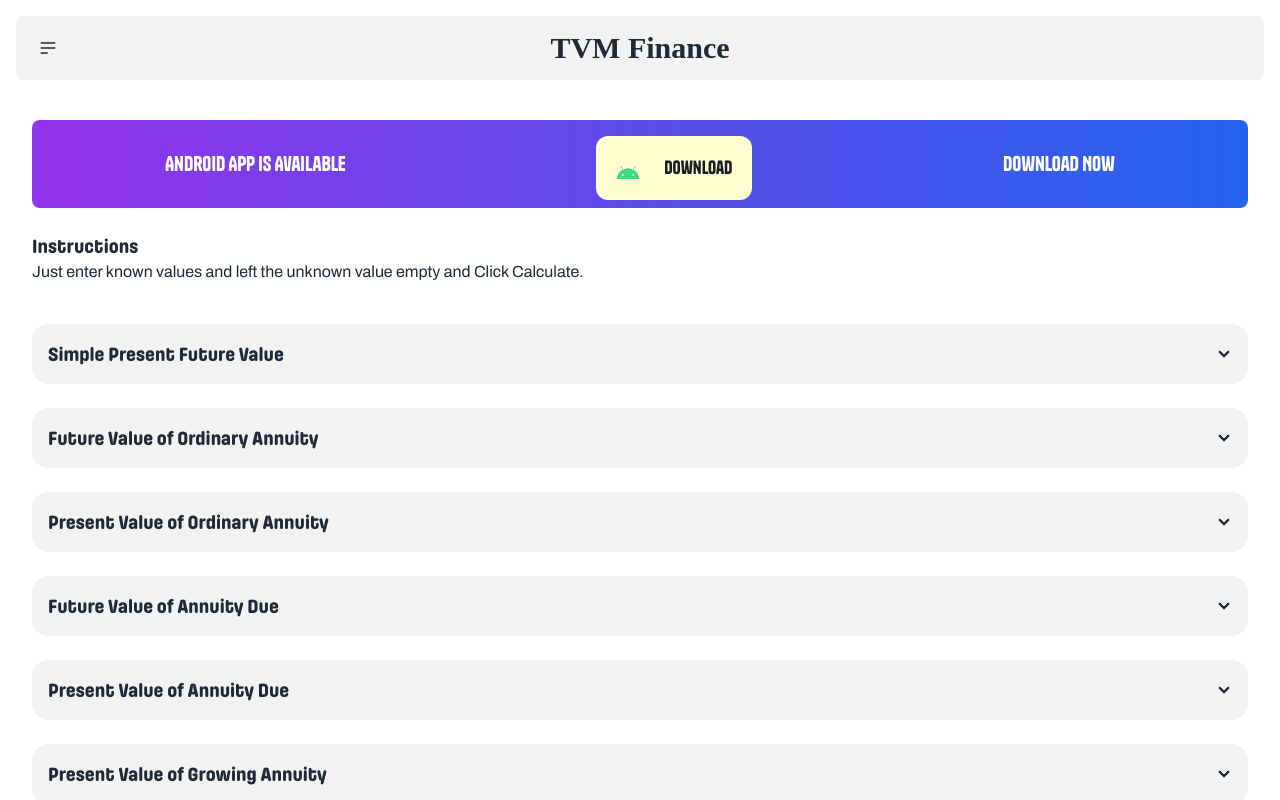
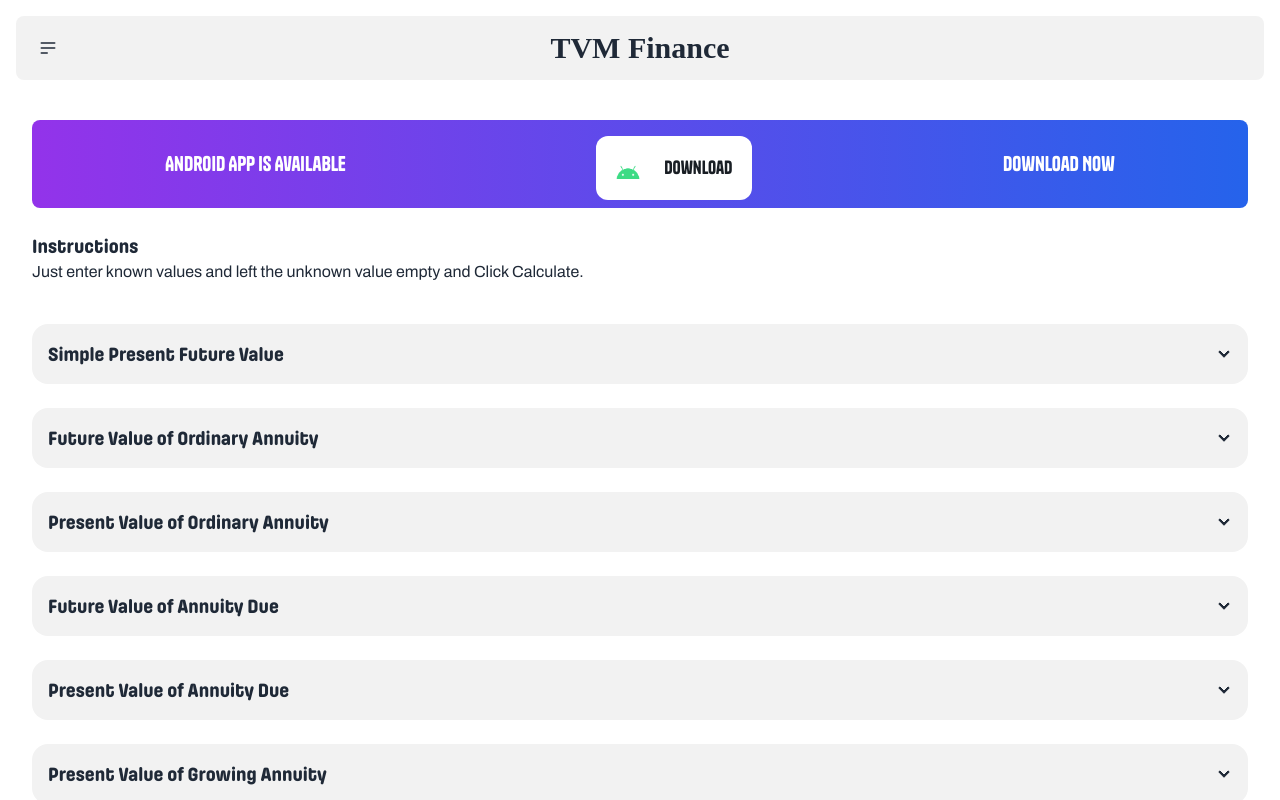
Before and after one commit to mustafakhanneo/tvmfinance, a React (Vite) app: page / in a window 1280 px wide. Shown: the top 800 px of the page. Built offline with nearby package versions, Linux system fonts and the light colour scheme; a web font is replaced by a local one.

Commit message:
change color

```diff
--- a/src/tabs/Home.jsx
+++ b/src/tabs/Home.jsx
@@ -409,7 +409,7 @@ function Home() {
       <div class="bg-gradient-to-r from-purple-600 to-blue-600 rounded-lg font-[sans-serif] space-y-4 p-2">
             <div class="container mx-auto flex sm:flex-row flex-col justify-around items-center">
               <p className="sm:text-xl text-sm text-white font-tanker">Android App is Available</p>
-            <a href="https://www.dropbox.com/scl/fi/3w86c8mmq1u95964w0aqv/tvmfinanceapp-1.0.0.apk?rlkey=n4g9d1w7t0dmmlon1adfqmqr0&st=6urramiq&dl=1" class="px-3 py-1.5 flex bg-[#FFFDD0] gap-2 mt-2 items-center rounded-xl">
+            <a href="https://www.dropbox.com/scl/fi/3w86c8mmq1u95964w0aqv/tvmfinanceapp-1.0.0.apk?rlkey=n4g9d1w7t0dmmlon1adfqmqr0&st=6urramiq&dl=1" class="px-3 py-1.5 flex bg-white gap-2 mt-2 items-center rounded-xl">
   <div class="w-10">
     <img class="h-full w-full"  src={android}/>
   </div>
```
